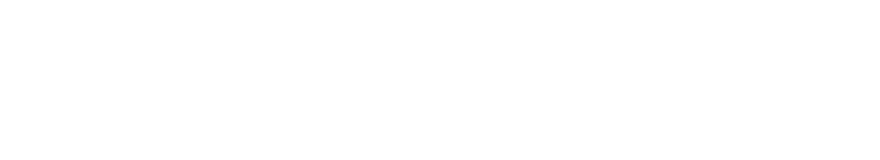
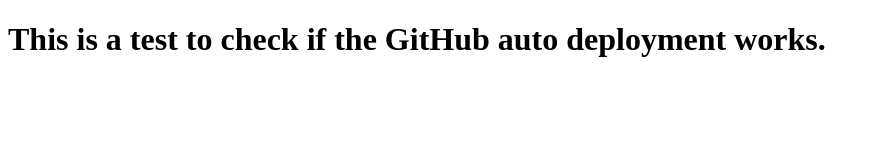
Before and after one commit to jaoueis/actions-deploy, a plain HTML site: page index.html in a window 1280 px wide. Shown: the whole page, without its empty margins (0-880 px from the left). Drawn offline with Linux system fonts and the light colour scheme.

Commit message:
update heading

```diff
--- a/index.html
+++ b/index.html
@@ -7,6 +7,6 @@
     <title>Document</title>
 </head>
 <body>
-
+    <h1>This is a test to check if the GitHub auto deployment works.</h1>
 </body>
 </html>
```
